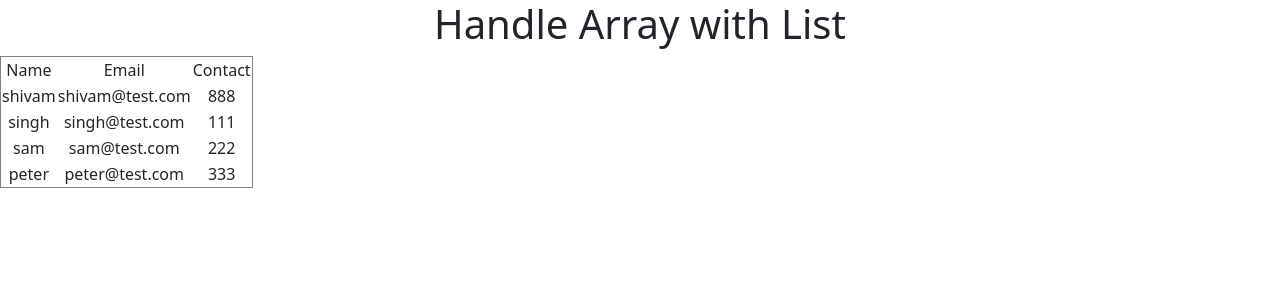
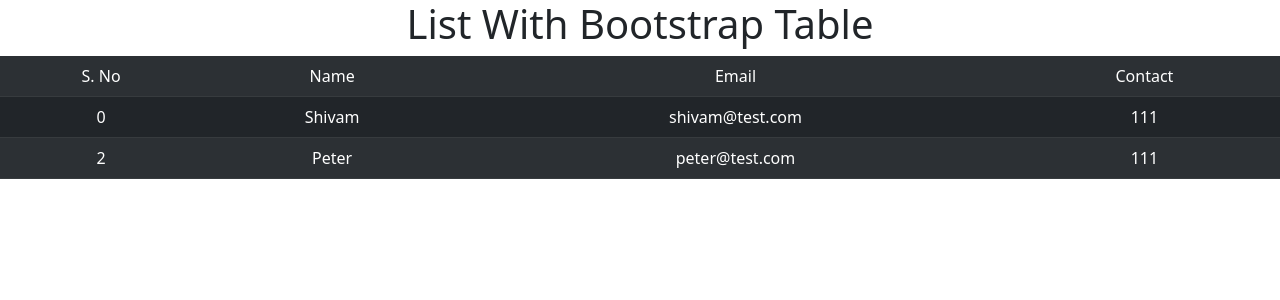
Before and after one commit to thisisshivamsingh/20-06-2022-Web-React, a React (Create React App) app: page / in a window 1280 px wide. Shown: the top 300 px of the page. Built offline with nearby package versions, Linux system fonts and the light colour scheme.

Commit message:
List With Bootstrap Table

```diff
--- a/src/App.js
+++ b/src/App.js
@@ -1,30 +1,36 @@
 import "./App.css";
 import React from "react";
+import { Table } from "react-bootstrap";
 function App() {
-  // const students = ["Shivam", "Singh", "Sam", "Peter"];
-  const students = [
-    { name: "shivam", email: "shivam@test.com", contact: 888 },
-    { name: "singh", email: "singh@test.com", contact: 111 },
-    { name: "sam", email: "sam@test.com", contact: 222 },
-    { name: "peter", email: "peter@test.com", contact: 333 },
+  const users = [
+    { name: "Shivam", email: "shivam@test.com", contact: "111" },
+    { name: "Bruce", email: "bruce@test.com", contact: "222" },
+    { name: "Peter", email: "peter@test.com", contact: "111" },
+    { name: "Sam", email: "sam@test.com", contact: "110" },
   ];
   return (
     <div className="App">
-      <h1>Handle Array with List</h1>
-      <table border="1">
-        <tr>
-          <td>Name</td>
-          <td>Email</td>
-          <td>Contact</td>
-        </tr>
-        {students.map((data) => (
+      <h1>List With Bootstrap Table</h1>
+      <Table striped variant="dark">
+        <tbody>
           <tr>
-            <td>{data.name}</td>
-            <td>{data.email}</td>
-            <td>{data.contact}</td>
+            <td>S. No</td>
+            <td>Name</td>
+            <td>Email</td>
+            <td>Contact</td>
           </tr>
-        ))}
-      </table>
+          {users.map((item, i) =>
+            item.contact === "111" ? (
+              <tr key={i}>
+                <td>{i}</td>
+                <td>{item.name}</td>
+                <td>{item.email}</td>
+                <td>{item.contact}</td>
+              </tr>
+            ) : null
+          )}
+        </tbody>
+      </Table>
     </div>
   );
 }
--- a/src/index.js
+++ b/src/index.js
@@ -2,7 +2,6 @@ import React from "react";
 import ReactDOM from "react-dom/client";
 import "./index.css";
 import App from "./App";
-import Users from "./Users";
 import "bootstrap/dist/css/bootstrap.min.css";
 import reportWebVitals from "./reportWebVitals";
 
```
